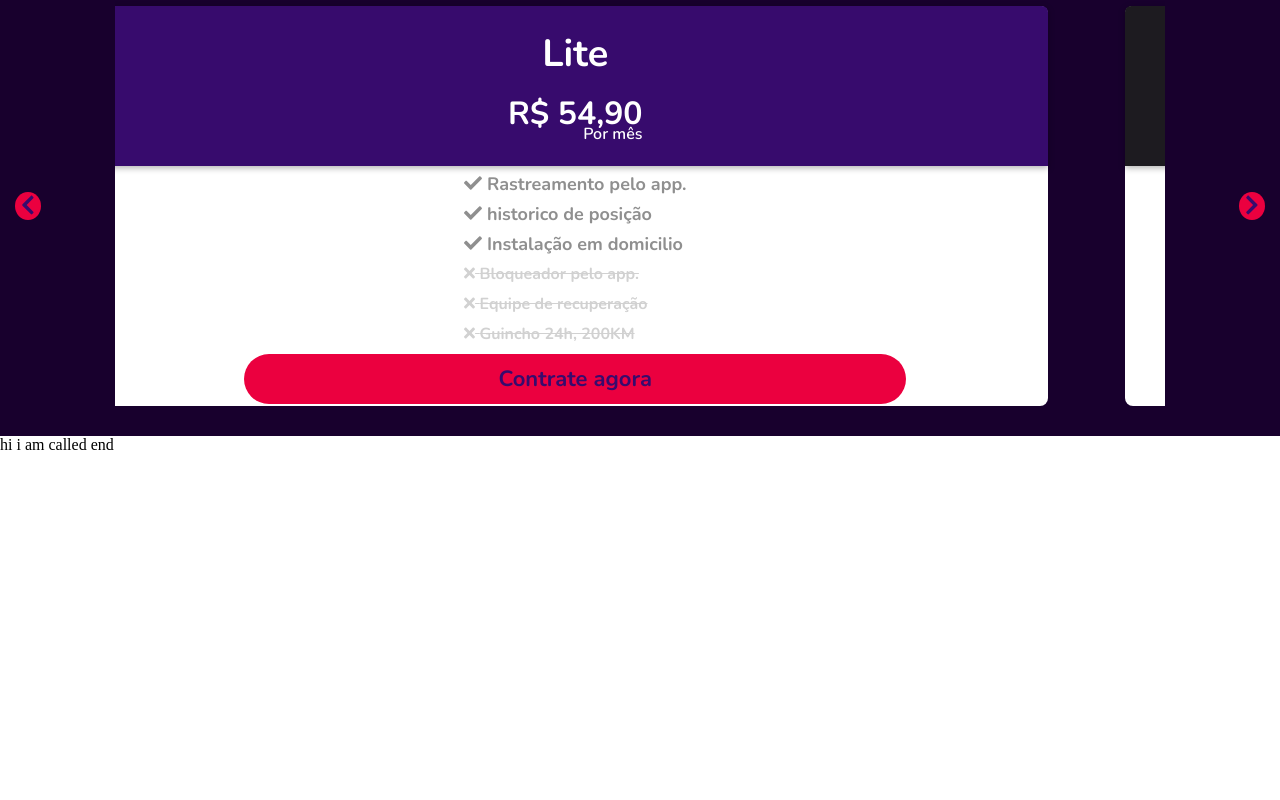
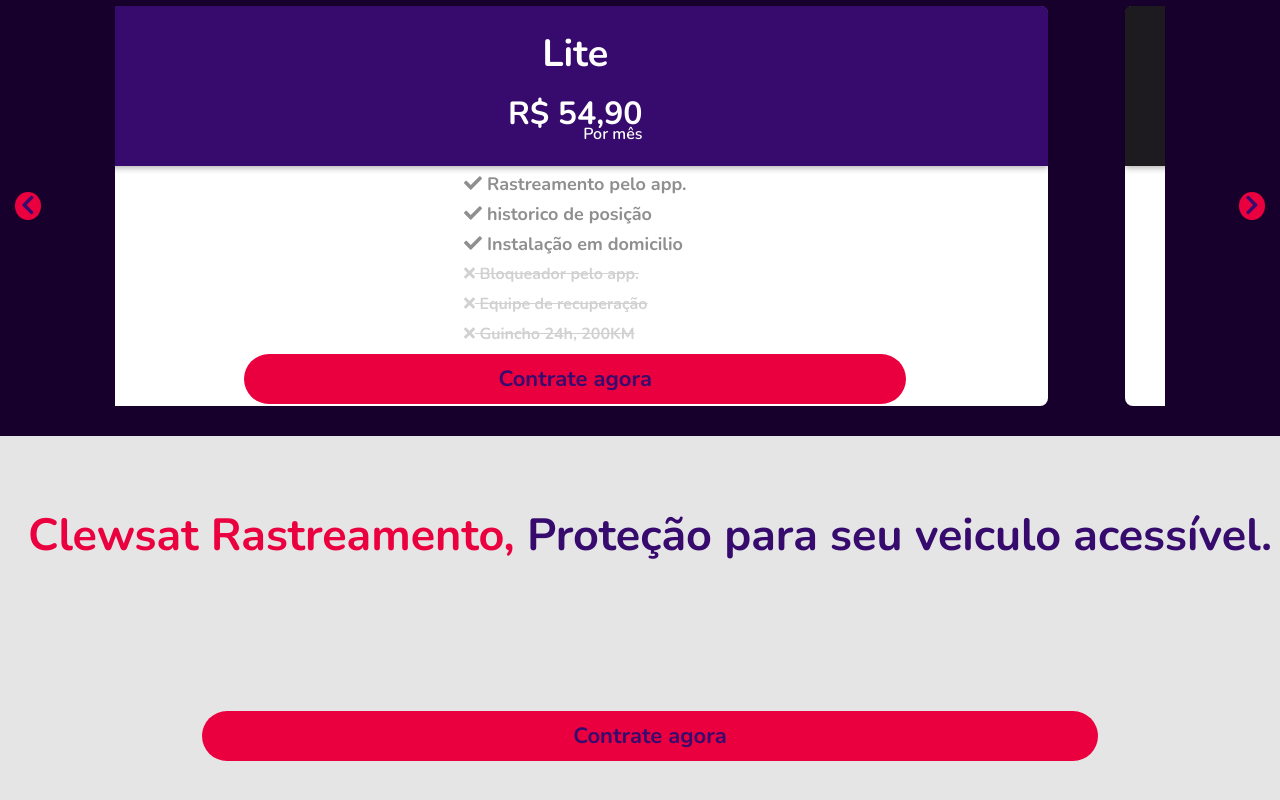
Before and after one commit to malves224/ClewsatWebSite, a React (Create React App) app: page / in a window 1280 px wide. Shown: the part 4095-4895 px from the top of the page. Before the commit the page ends 4549 px from the top, so only its background shows below. Built offline with nearby package versions, Linux system fonts and the light colour scheme; a web font is replaced by a local one.

Commit message:
adiciona componente calledEnd

```diff
--- a/src/sectionsComponents/CalledEnd.jsx
+++ b/src/sectionsComponents/CalledEnd.jsx
@@ -1,10 +1,21 @@
 import React, { PureComponent } from "react";
+import { calledEnd, buttonHireNow } from "../textData";
+import Button from "./components/Button";
+import "./css/calledEnd.css";
 
 class CalledEnd extends PureComponent {
   render() {
     return (
       <div>
-        <p>hi i am called end</p>
+        <aside>
+          <div className="called-end-container">
+            <h2>
+              <span id="clw">Clewsat Rastreamento, </span>
+              {calledEnd.title}
+            </h2>
+            <Button src={buttonHireNow.src} text={buttonHireNow.text} />
+          </div>
+        </aside>
       </div>
     );
   }
--- a/src/sectionsComponents/PlansPrice.js
+++ b/src/sectionsComponents/PlansPrice.js
@@ -24,7 +24,9 @@
     const addScrollValue = offSet;
     carrousel.current.scrollLeft -= addScrollValue;
   };
+
   useLayoutEffect(() => setScroll());
+
   function renderCarrousel() {
     return (
       <div className="carrousel-content">
@@ -46,6 +48,7 @@
       </div>
     );
   }
+
   return (
     <section className="plans-price">
       <header className="header-plans">
--- /dev/null
+++ b/src/sectionsComponents/css/calledEnd.css
@@ -0,0 +1,32 @@
+@import url('https://fonts.googleapis.com/css2?family=Nunito:ital,wght@1,200&display=swap');
+
+.called-end-container {
+  background-color: #E5E5E5;
+  width: 100%;
+  font-family: 'Nunito', sans-serif;
+  font-style: normal;
+  font-weight: bold;
+  font-size: 30px;
+  line-height: 49px;
+  padding: 0 10px;
+  display: flex;
+  flex-direction: column;
+  height: 400px;
+  justify-content: space-around;
+  align-items: center;
+}
+
+.called-end-container h2 {
+  color: #370B6D;
+}
+
+.called-end-container span {
+  color: #EB003F;
+}
+
+.called-end-container a {
+  display: flex;
+  width: 100%;
+  justify-content: center;
+  text-decoration: none;
+}
--- a/src/textData.js
+++ b/src/textData.js
@@ -117,7 +117,7 @@
 };
 
 const calledEnd = {
-  title: "proteção para seu veiculo acessível",
+  title: "Proteção para seu veiculo acessível.",
 };
 
 export {
```
